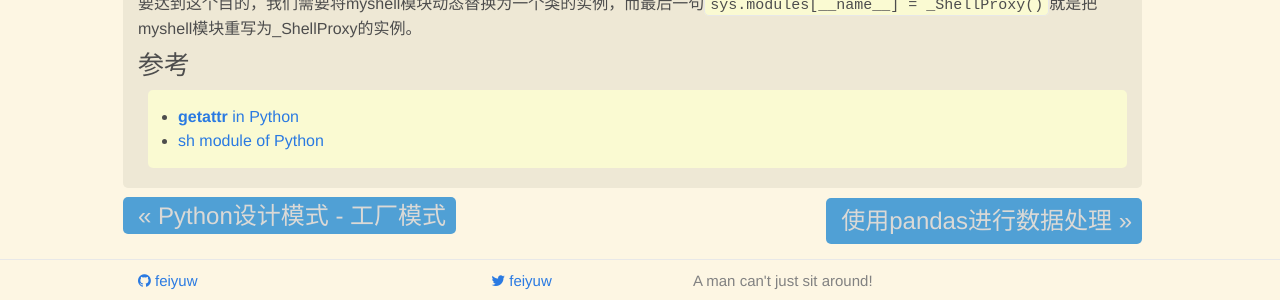
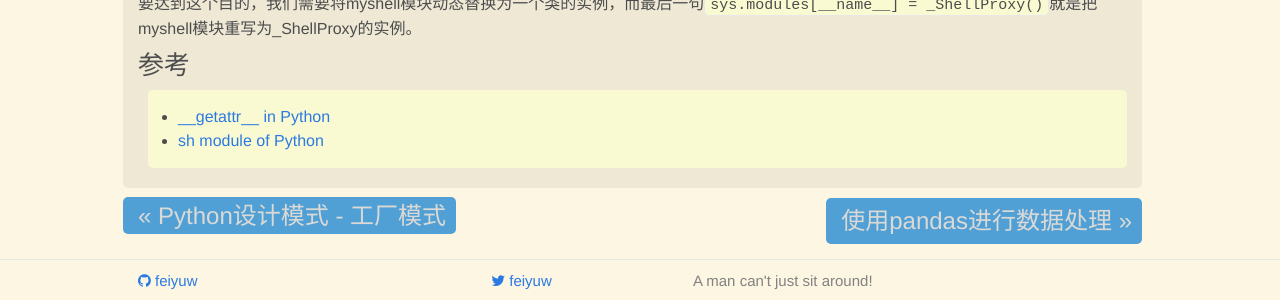
Before and after one commit to feiyuw/feiyuw.github.io, a Jekyll site: the page built from _posts/2016-02-24-design-patterns-of-python-proxy.md, in a window 1280 px wide and 900 px high, scrolled down 1786 px. Shown: the part 587-887 px from the top of the window. Built offline with Jekyll 4.4.1, drawn with Linux system fonts in a browser that asks for light colours; nearby versions of some CDN libraries; comment, search, counter and statistics services are not loaded.

Commit message:
update format

```diff
--- a/_posts/2016-02-24-design-patterns-of-python-proxy.md
+++ b/_posts/2016-02-24-design-patterns-of-python-proxy.md
@@ -115,5 +115,5 @@ ls('/')
 
 ### 参考
 
-* [__getattr__ in Python](https://docs.python.org/2/reference/datamodel.html#object.__getattr__)
+* [\_\_getattr\_\_ in Python](https://docs.python.org/2/reference/datamodel.html#object.__getattr__)
 * [sh module of Python](https://github.com/amoffat/sh)
```
